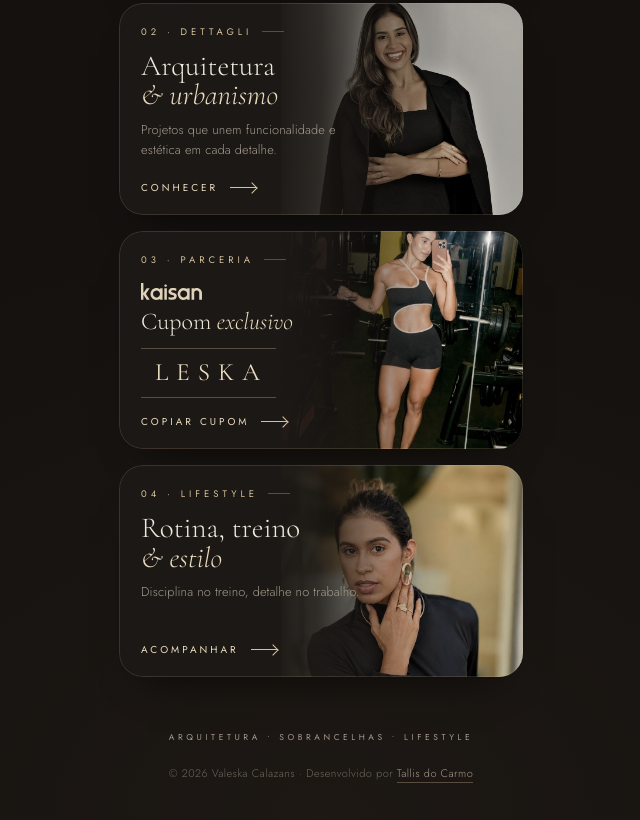
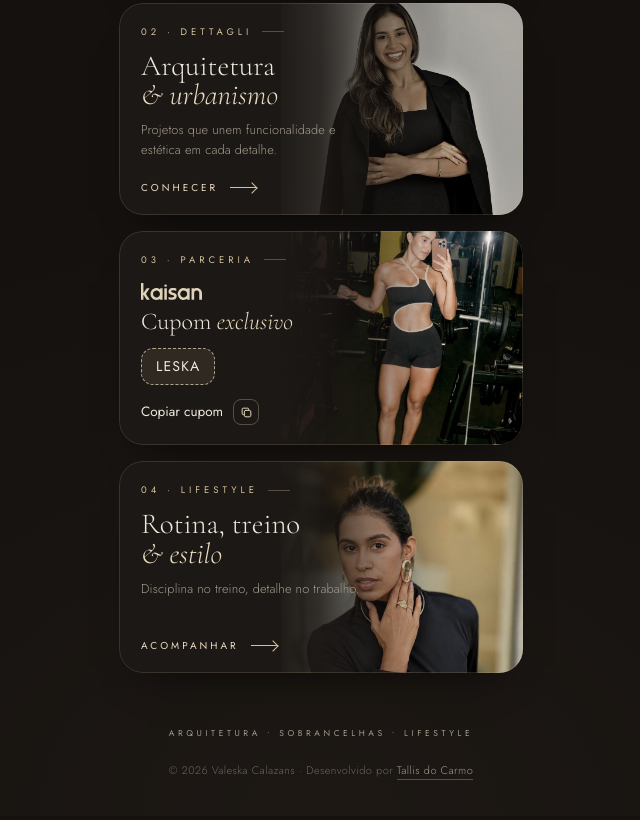
Before and after one commit to valeskacalazans/valeskacalazans.github.io, a plain HTML site: page index.html in a window 1280 px wide. Shown: the part 878-1698 px from the top of the page, without its empty margins (319-959 px from the left). Drawn offline with nearby package versions, Linux system fonts and the light colour scheme.

Commit message:
Cupom: novo estilo de código e botão copiar
Co-Authored-By: Claude Opus 5.5 <noreply@anthropic.com>
Claude-Session: https://claude.ai/code/session_01UiifhrG8E8Us5NAAsuejp2

```diff
--- a/index.html
+++ b/index.html
@@ -92,10 +92,15 @@
   .brandlogo{display:block;align-self:flex-start;height:17px;width:auto;margin-top:16px;opacity:.95}
   .card h2.h-cup{font-size:24px;margin-top:10px}
   button.card{width:100%;text-align:left;font:inherit;color:inherit;cursor:pointer;border:none}
-  .code{display:inline-flex;align-items:center;gap:10px;margin-top:14px;align-self:flex-start;
-    font-family:'Cormorant Garamond',serif;font-weight:400;font-size:25px;letter-spacing:.32em;color:var(--champ2);
-    padding:5px 8px 5px 14px;border-top:1px solid var(--hair2);border-bottom:1px solid var(--hair2);transition:background .5s var(--ease)}
-  .c-cup.ok .code{background:rgba(214,193,156,.08)}
+  .code{display:inline-block;margin-top:14px;align-self:flex-start;
+    font-family:'Jost',sans-serif;font-weight:500;font-size:14px;letter-spacing:.08em;color:var(--ivory);
+    padding:7px 14px;border:1.5px dashed rgba(234,220,193,.7);border-radius:12px;background:rgba(214,193,156,.1);transition:background .4s var(--ease),border-color .4s var(--ease)}
+  .c-cup.ok .code{border-style:solid;border-color:var(--champ2);background:rgba(214,193,156,.22)}
+  .copy{margin-top:auto;padding-top:14px;display:inline-flex;align-items:center;gap:10px;font-size:13.5px;font-weight:400;color:var(--ivory)}
+  .copy i{width:26px;height:26px;border-radius:8px;border:1px solid var(--hair2);display:grid;place-items:center;transition:.4s var(--ease)}
+  .copy svg{width:13px;height:13px;fill:none;stroke:var(--champ2);stroke-width:1.8}
+  .c-cup:hover .copy i{background:var(--champ);border-color:var(--champ)}
+  .c-cup:hover .copy svg{stroke:#1c1815}
 
   /* links secundários */
   .mini{display:grid;grid-template-columns:1fr 1fr;gap:12px;margin-top:4px}
@@ -173,7 +178,7 @@
         <img class="brandlogo" src="img/kaisan.svg" alt="Kaisan Brasil" width="865" height="242">
         <h2 class="h-cup">Cupom <em>exclusivo</em></h2>
         <span class="code">LESKA</span>
-        <span class="go"><span class="cp">Copiar cupom</span> <i></i></span>
+        <span class="copy"><span class="cp">Copiar cupom</span> <i><svg viewBox="0 0 24 24"><rect x="8" y="8" width="12" height="12" rx="3"/><path d="M16 8V6a2 2 0 00-2-2H6a2 2 0 00-2 2v8a2 2 0 002 2h2"/></svg></i></span>
       </div>
     </button>
 
```
